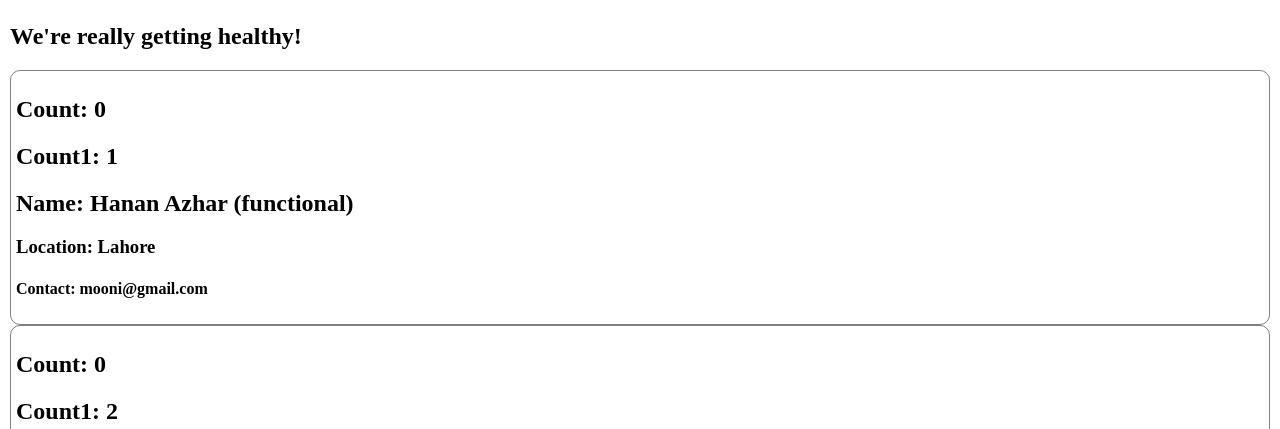
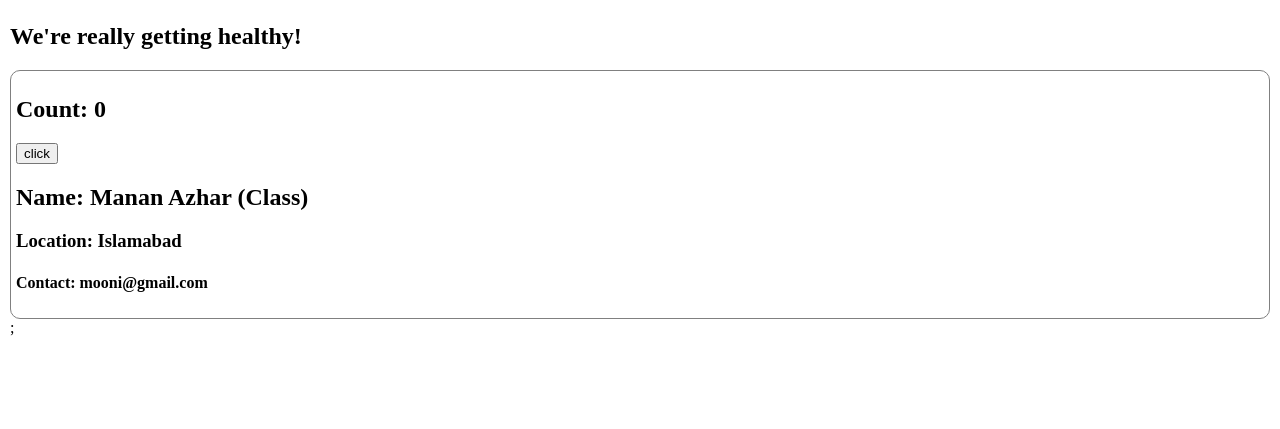
Before and after one commit to MuhammadManan/Namaste-React, a React (Vite) app: page /about in a window 1280 px wide. Shown: the part 371-800 px from the top of the page. Built offline with nearby package versions, Linux system fonts and the light colour scheme.

Commit message:
update count value

```diff
--- a/src/components/About.js
+++ b/src/components/About.js
@@ -6,7 +6,7 @@ const About = () => {
     <div className="about-container">
       <h1>About Us</h1>
       <h2>We're really getting healthy!</h2>
-      <User name={"Hanan Azhar (functional)"} />
+      {/* <User name={"Hanan Azhar (functional)"} /> */}
       <UserClass name={"Manan Azhar (Class)"} location={"Islamabad"} />;
     </div>
   );
--- a/src/components/UserClass.js
+++ b/src/components/UserClass.js
@@ -12,11 +12,19 @@ class UserClass extends React.Component {
   }
   render() {
     const { name, location } = this.props;
-    const { count, count1 } = this.state;
+    const { count } = this.state;
     return (
       <div className="user-container">
         <h2>Count: {count}</h2>
-        <h2>Count1: {count1}</h2>
+        <button
+          onClick={() => {
+            this.setState({
+              count: this.state.count + 1,
+            });
+          }}
+        >
+          click
+        </button>
         <h2>Name: {name}</h2>
         <h3>Location: {location}</h3>
         <h4>Contact: mooni@gmail.com</h4>
```
Also changed, not shown: 1 other file (tests, documents, lock files or other folders).
